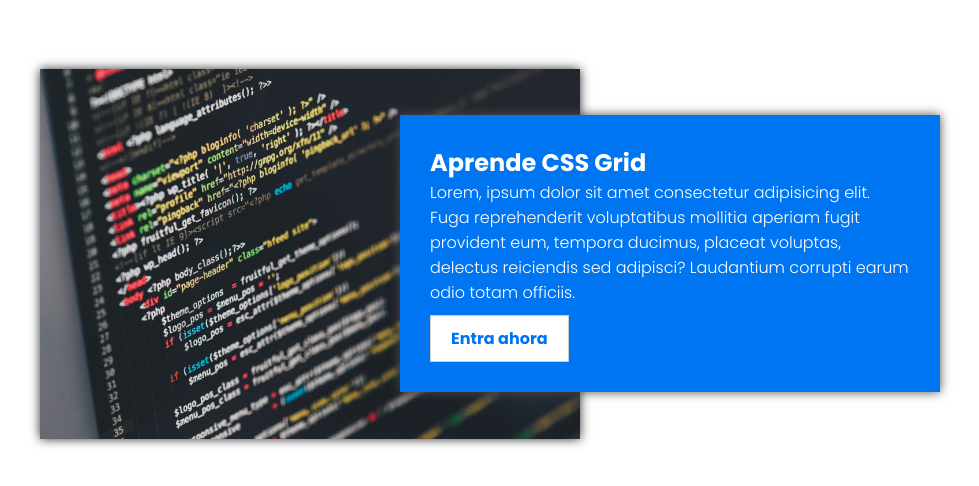
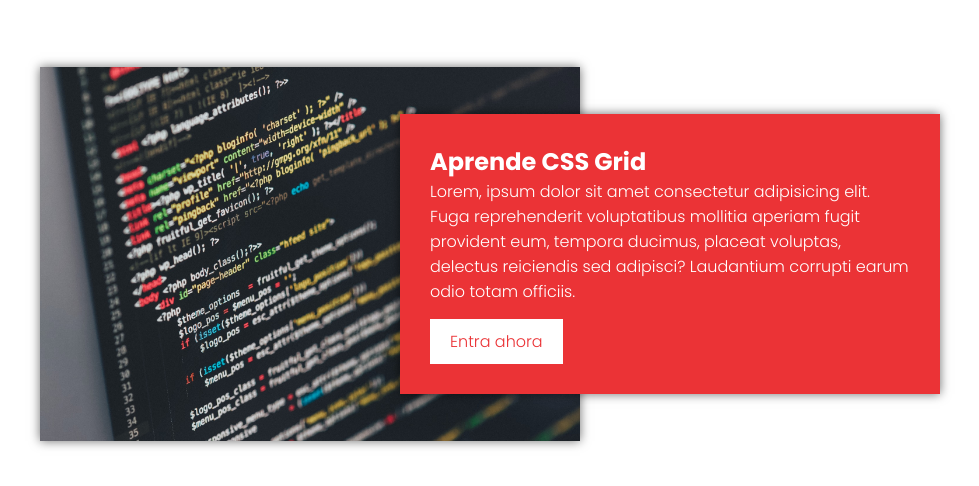
Before and after one commit to Emmagc241/practicas__css, a plain HTML site: page practicas__grid/card__presentation/index.html in a window 1280 px wide. Shown: the part 146-632 px from the top of the page, without its empty margins (150-1129 px from the left). Drawn offline with Linux system fonts and the light colour scheme.

Commit message:
Practicando

```diff
--- a/practicas__grid/card__presentation/css/styles.css
+++ b/practicas__grid/card__presentation/css/styles.css
@@ -9,7 +9,7 @@
 :root{
     --font-body:'Poppins', sans-serif;
     --color-bg:#ccc;
-    --color-primary:#0075F2;
+    --color-primary:#EB3336;
     --color-secondary:#eee;
 
     --columns-card:repeat(5,1fr);
@@ -22,49 +22,48 @@ body{
     justify-content:center;
     align-items:center;
     height: 100vh;
+
 }
 
 .card{
+    display: grid;
+    width: 90%;
     max-width: 1000px;
-    width: 90%;
     margin: auto;
-    display: grid;
     grid-template-columns: var(--columns-card);
     grid-template-rows: var(--rows-card);
+
 }
 
 .card__container{
     grid-column: 3/-1;
     grid-row: 2/-2;
+    background-color: var(--color-primary);
+    color: white;
     padding: 30px;
-    color: white;
-    background-color: var(--color-primary);
-    box-shadow: 0px 0px 10px #4d4d4d;
+    box-shadow: 0px 0px 10px #00000092;
 }
 
-.card::after{
-    content: "";
+.card::before{
+    content: '';
     display: block;
-    grid-column:1/4;
+    grid-column: 1/4;
     grid-row: 1/-1;
-    background-image:url(../img/code.jpg);
-    background-position:right;
+    background-image: url(../img/code.jpg);
     background-size: cover;
-    box-shadow: 0px 0px 10px #2e2e2e;
-    z-index: -1;
+    box-shadow: 0px 0px 10px #00000092;
 }
 
 .card__cta{
     display: inline-block;
+    margin-top: 15px;
     text-decoration: none;
-    margin-top: 10px;
+    background-color: white;
     padding: 10px 20px;
-    background-color: white;
     color: var(--color-primary);
-    font-weight: 700;
-    border: 1px solid #ccc;
 
 }
+
 
 @media screen and (max-width:800px) {
     .card__container{
@@ -85,10 +84,14 @@ body{
     .card{
         padding: 20px 0;
     }
-    .card::after,.card__container{
+    .card__container{
+        order: -1;
+    }
+    .card::before,.card__container{
         grid-column: span 1;
         grid-row: span 1;
         height: calc(50vh -20px);
+
     }
 
     .card__cta{
```
